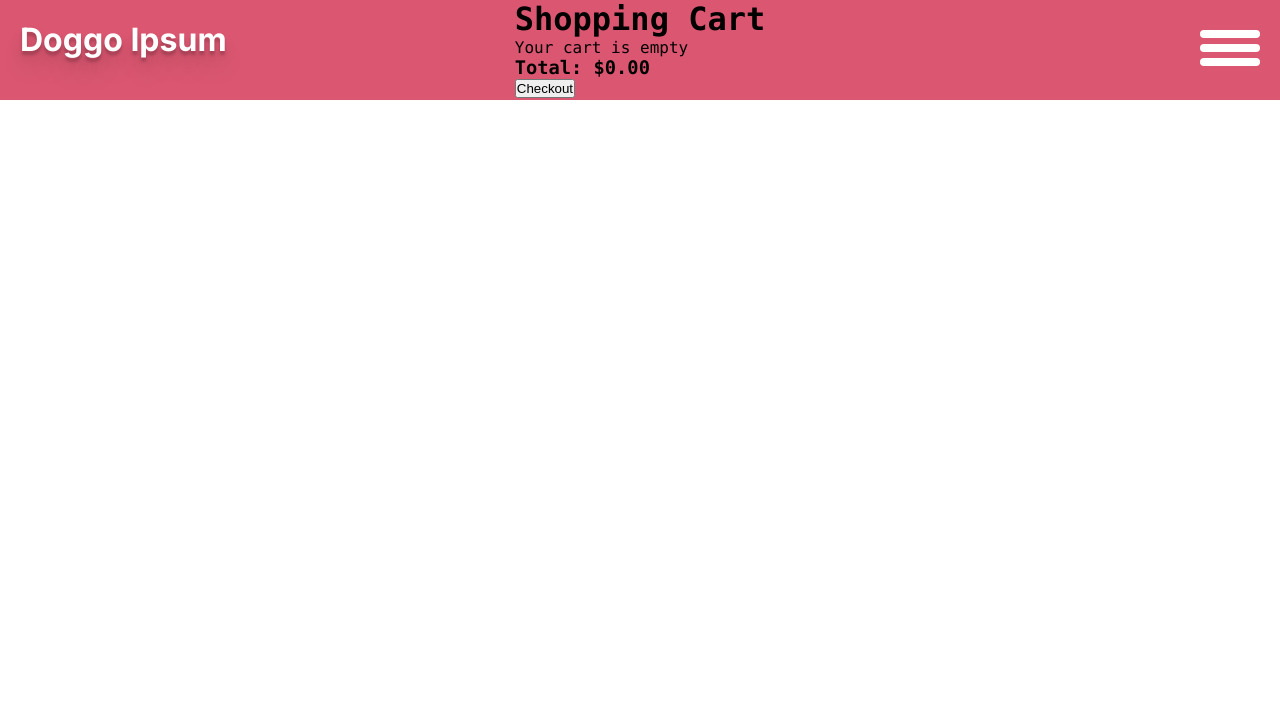
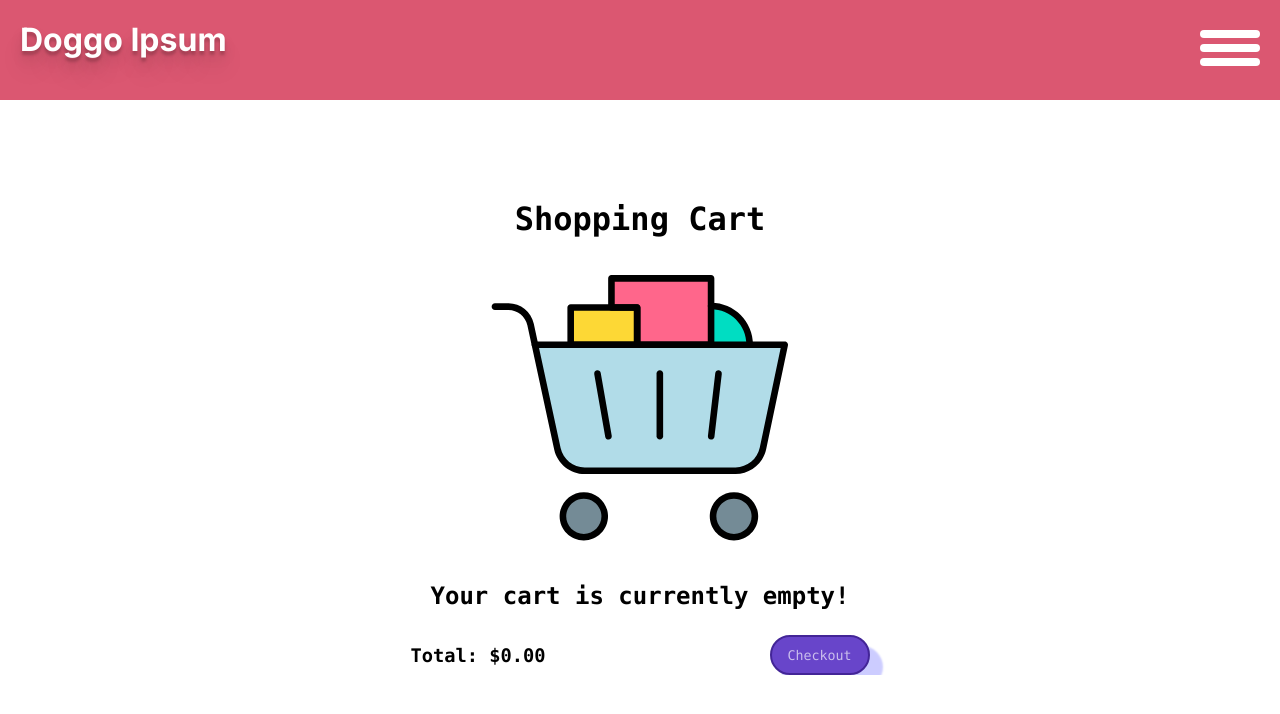
Before and after one commit to Erikang20/Fun_ecommerce_company, a Next.js app: page /cart in a window 1280 px wide. Shown: the top 714 px of the page. Built offline with nearby package versions, Linux system fonts and the light colour scheme.

Commit message:
For fun: Make the car looks a bit better and adds a remove capability

```diff
--- a/app/cart/CartComponent.tsx
+++ b/app/cart/CartComponent.tsx
@@ -1,17 +1,13 @@
 "use client";
 import React from "react";
+import Image from "next/image";
 import styles from "./styles.module.css";
 import { formatPrice } from "../collections/actions";
-import { CartItemType } from "../types/productTypes";
 import { useCart } from "./cartContext";
-
-type CartProps = {
-	cartItems: CartItemType[];
-	removeFromCart: (product_id: string) => void;
-};
+import ShoppingCart from "@assets/shopping-cart.svg";
 
 export const CartComponent = () => {
-	const { cartItems, cartQuantity } = useCart();
+	const { cartItems, cartQuantity, removeFromCart } = useCart();
 	const total = cartItems.reduce(
 		(acc, item) => acc + item.product.price * item.quantity,
 		0
@@ -21,24 +17,43 @@ export const CartComponent = () => {
 		<div className={styles.cartContainer}>
 			<h1>Shopping Cart</h1>
 			{cartQuantity === 0 ? (
-				<div>Your cart is empty</div>
+				<>
+					<Image
+						src={ShoppingCart}
+						alt=""
+						width={300}
+						height={300}
+						className={styles.shoppingCart}
+					/>
+					<h2 className={styles.emptyState}>Your cart is currently empty!</h2>
+				</>
 			) : (
 				<div className={styles.cartItems}>
 					{cartItems.map((item) => (
+						<>
+							<div className={styles.checkoutItemContainer}>
 								<div key={item.product.product_id} className={styles.cartItem}>
 									<div className={styles.cartItemDetails}>
 										<h2>{item.product.product_name}</h2>
 										<div>Price: {formatPrice(item.product.price)}</div>
 										<div>Quantity: {item.quantity}</div>
 									</div>
-							<button>Remove</button>
 								</div>
+
+								<button
+									onClick={() => removeFromCart(item.product)}
+									className={styles.removeButton}
+								>
+									Remove
+								</button>
+							</div>
+						</>
 					))}
 				</div>
 			)}
 			<div className={styles.cartTotal}>
 				<h3>Total: {formatPrice(total)}</h3>
-				<button>Checkout</button>
+				<button className={styles.cartButton}>Checkout</button>
 			</div>
 		</div>
 	);
--- a/app/cart/cartContext.tsx
+++ b/app/cart/cartContext.tsx
@@ -6,6 +6,7 @@ type CartContextType = {
 	cartItems: CartItemType[];
 	cartQuantity: number;
 	addToCart: (product: ProductType) => void;
+	removeFromCart: (product: ProductType) => void;
 };
 
 const CartContext = createContext<CartContextType | undefined>(undefined);
@@ -27,7 +28,7 @@ export const CartProvider = ({ children }: { children: ReactNode }) => {
 			if (existingItem) {
 				return prevItems.map((item) =>
 					item.product.product_id === item.product.product_id
-						? { ...item, quantity: item.product.quantity_in_stock + 1 }
+						? { ...item, quantity: item.quantity + 1 }
 						: item
 				);
 			} else {
@@ -36,14 +37,32 @@ export const CartProvider = ({ children }: { children: ReactNode }) => {
 		});
 	};
 
-	// const removeFromCart = (product: ProductType) => {
-	// 	setCartItems((prevItems) =>
-	// 		prevItems.filter((item) => item.product.product_id !== product.product_id)
-	// 	);
-	// };
+	const removeFromCart = (product: ProductType) => {
+		setCartItems((prevItems) => {
+			const existingItem = prevItems.find(
+				(item) => item.product.product_id === product.product_id
+			);
+
+			if (existingItem && existingItem.quantity > 1) {
+				// Decrease quantity by 1
+				return prevItems.map((item) =>
+					item.product.product_id === product.product_id
+						? { ...item, quantity: item.quantity - 1 }
+						: item
+				);
+			} else {
+				// Remove item from cart when quantity is 1
+				return prevItems.filter(
+					(item) => item.product.product_id !== product.product_id
+				);
+			}
+		});
+	};
 
 	return (
-		<CartContext.Provider value={{ cartItems, addToCart, cartQuantity }}>
+		<CartContext.Provider
+			value={{ cartItems, addToCart, cartQuantity, removeFromCart }}
+		>
 			{children}
 		</CartContext.Provider>
 	);
--- a/app/cart/styles.module.css
+++ b/app/cart/styles.module.css
@@ -2,7 +2,7 @@
 	display: flex;
 	font-family: var(--font-mono);
 	position: relative;
-	bottom: 900px;
+	bottom: 700px;
 	overflow-x: hidden;
 	align-content: space-around;
 	flex-wrap: wrap;
@@ -12,6 +12,74 @@
 	overflow-x: hidden;
 }
 
-.addRemoveBtns {
+.cartContainer h1 {
+	text-align: center;
+}
+
+.shoppingCart {
+	margin: 20px auto auto 80px;
+	text-align: center;
+}
+
+.emptyState {
+	margin: 20px;
+}
+
+.checkoutItemContainer {
 	display: flex;
+	flex-direction: column;
+	justify-content: space-between;
+	margin-right: auto;
+	border: 5px solid rgb(182, 65, 154);
+	padding: 16px;
+	width: 500px;
+	box-shadow: 12px 8px 2px 1px rgba(219, 87, 107);
+	flex-direction: row;
+	align-items: center;
+	margin: 20px auto 20px;
 }
+
+.cartButton {
+	font-family: var(--font-mono);
+	background-color: rgb(104, 69, 202);
+	border: 2px solid rgb(67, 37, 151);
+	border-radius: 20px;
+	color: rgba(255, 255, 255, 0.65);
+	padding: 10px;
+	box-shadow: 12px 12px 2px 1px rgba(0, 0, 255, 0.2);
+	width: 100px;
+	height: 40px;
+}
+
+.cartButton:hover {
+	transition: all 0.4s;
+	background-color: var(--foreground-hover);
+	cursor: pointer;
+	color: rgba(255, 255, 255, 1);
+}
+
+.removeButton {
+	font-family: var(--font-mono);
+	border: 2px solid rgb(182, 65, 154);
+	border-radius: 20px;
+	background-color: rgb(214, 10, 10);
+	color: var(--background);
+	padding: 10px;
+	box-shadow: 12px 12px 2px 1px rgba(0, 0, 255, 0.2);
+	width: 100px;
+	height: 50px;
+}
+
+.removeButton:hover {
+	transition: all 0.4s;
+	background-color: rgb(240, 6, 6);
+	cursor: pointer;
+	color: rgba(255, 255, 255, 1);
+}
+
+.cartTotal {
+	display: flex;
+	margin-top: 25px;
+	justify-content: space-between;
+	align-items: center;
+}
```
Also changed, not shown: app/collections/product.tsx (+18 -25 lines), app/collections/styles.module.css (+32 -3 lines), public/shopping-cart.svg (added). Lines whose indentation alone changed are shown as unchanged.
